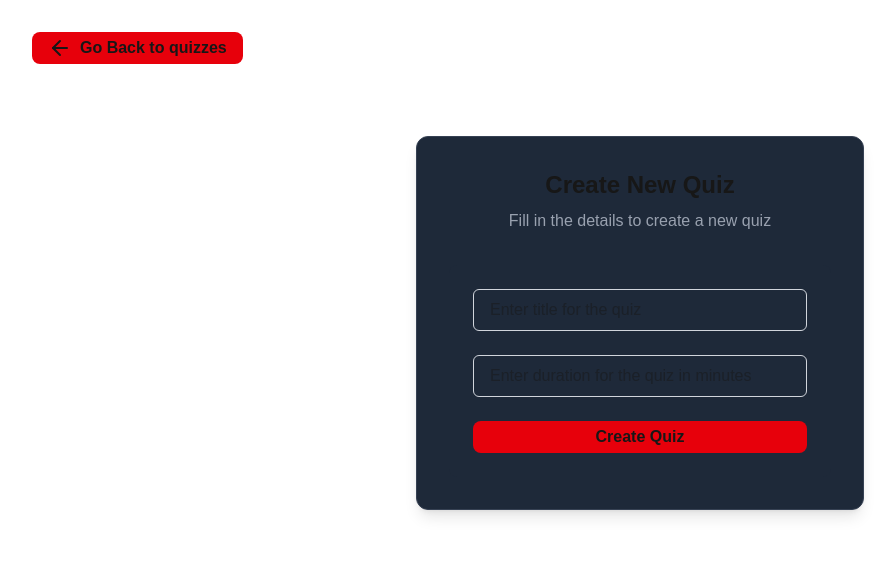
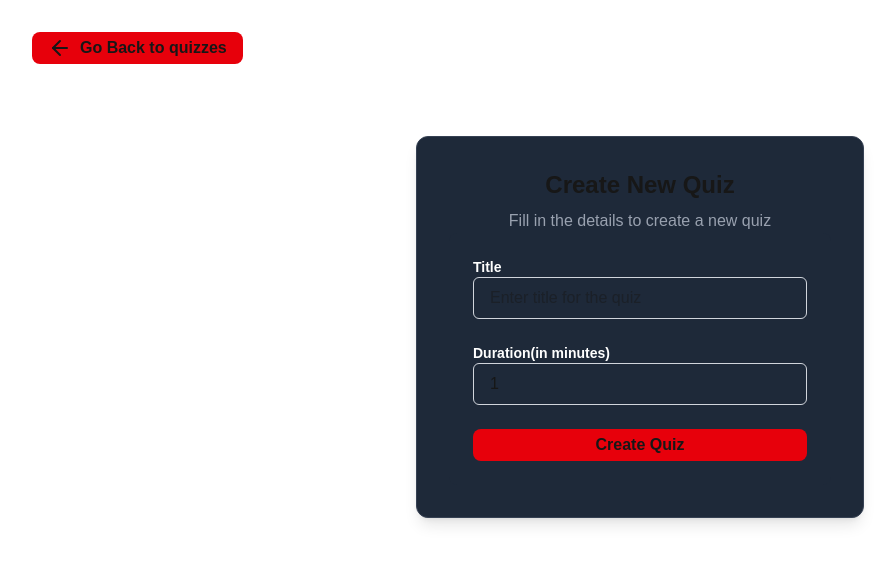
Before and after one commit to UdayaKiran442/quiz_application, a Next.js app in the folder frontend/: page /create-quiz in a window 1280 px wide. Shown: the top 564 px of the page, without its empty margins (0-895 px from the left). Built offline with nearby package versions, Linux system fonts and the light colour scheme.

Commit message:
task: add zod for form validation, Label ui component

```diff
--- a/frontend/package.json
+++ b/frontend/package.json
@@ -13,7 +13,8 @@
     "next": "15.5.4",
     "react": "19.1.0",
     "react-dom": "19.1.0",
-    "tailwind-merge": "^3.3.1"
+    "tailwind-merge": "^3.3.1",
+    "zod": "^4.1.11"
   },
   "devDependencies": {
     "typescript": "^5",
--- a/frontend/src/components/CreateQuiz.tsx
+++ b/frontend/src/components/CreateQuiz.tsx
@@ -1,9 +1,42 @@
+"use client";
+
 import { ArrowLeft } from "lucide-react";
+import { z } from 'zod'
 
 import Button from "./ui/Button";
 import { Input } from "./ui/Input";
+import { useState } from "react";
+import { ICreateQuizPayload } from "@/types/types";
+import { Label } from "./ui/Label";
 
 const CreateQuiz = () => {
+  const [createQuiz, setCreateQuiz] = useState<ICreateQuizPayload>({
+    title: "",
+    duration: 1,
+  });
+
+  const createQuizSchema = z.object({
+    title: z.string(),
+    duration: z.number().min(1)
+  })
+
+  function handleChange(e: React.ChangeEvent<HTMLInputElement>) {
+    setCreateQuiz({
+      ...createQuiz,
+      [e.target.name]: e.target.value,
+    });
+  }
+
+  function onSubmit() {
+    const result = createQuizSchema.safeParse(createQuiz)
+    if (result.success && createQuiz.title !== "") {
+      console.log(result.data)
+    }
+    else {
+      console.log("ewek")
+    }
+  }
+
   return (
     <>
       <div className="flex justify-start p-8">
@@ -13,26 +46,36 @@ const CreateQuiz = () => {
         </Button>
       </div>
       <div className="max-w-md mx-auto mt-10 p-8 bg-gray-800 rounded-xl shadow-lg border border-gray-700">
-        <div className="text-center mb-8">
+        <div className="text-center">
           <h3 className="text-2xl font-bold">Create New Quiz</h3>
           <p className="text-gray-400 mt-2">
             Fill in the details to create a new quiz
           </p>
         </div>
         <div className="flex flex-col gap-6 bg-gray-800 p-6 rounded-lg">
+          <div>
+            <Label id="title" label="Title" />
             <Input
               type="text"
               name="title"
               id="title"
               placeholder="Enter title for the quiz"
+              value={createQuiz?.title}
+              onChange={handleChange}
             />
+          </div>
+          <div>
+            <Label id="duration" label="Duration(in minutes)" />
             <Input
               type="number"
               name="duration"
               id="duration"
               placeholder="Enter duration for the quiz in minutes"
+              value={createQuiz?.duration}
+              onChange={handleChange}
             />
-          <Button>Create Quiz</Button>
+          </div>
+          <Button onClick={onSubmit}>Create Quiz</Button>
         </div>
       </div>
     </>
--- a/frontend/src/components/ui/Button.tsx
+++ b/frontend/src/components/ui/Button.tsx
@@ -15,6 +15,7 @@ const Button = ({ children, className, onClick }: IButtonProps) => {
         "!bg-red-600 hover:!bg-red-700 transition duration-300 py-1 px-4 rounded-lg font-semibold",
         className
       )}
+      onClick={onClick}
     >
       {children}
     </button>
--- /dev/null
+++ b/frontend/src/components/ui/Label.tsx
@@ -0,0 +1,21 @@
+
+
+import { cn } from "@/lib/utils";
+
+interface LabelProps {
+    className?: string; // The className prop is just a string
+    label: string;
+    id: string;
+}
+
+
+export function Label({ className, label, id }: LabelProps) {
+    // cn() merges the default classes with the passed-in className.
+    // If className contains a conflicting class (e.g., text-4xl),
+    // it will correctly override the default (text-7xl).
+    return (
+        <>
+            <label htmlFor={id} className={cn("block text-sm font-bold text-white", className)}>{label}</label>
+        </>
+    )
+}
--- /dev/null
+++ b/frontend/src/types/types.ts
@@ -0,0 +1,4 @@
+export interface ICreateQuizPayload {
+    title: string;
+    duration: number;
+}
```
Also changed, not shown: 1 other file (tests, documents, lock files or other folders). Lines whose indentation alone changed are shown as unchanged.
